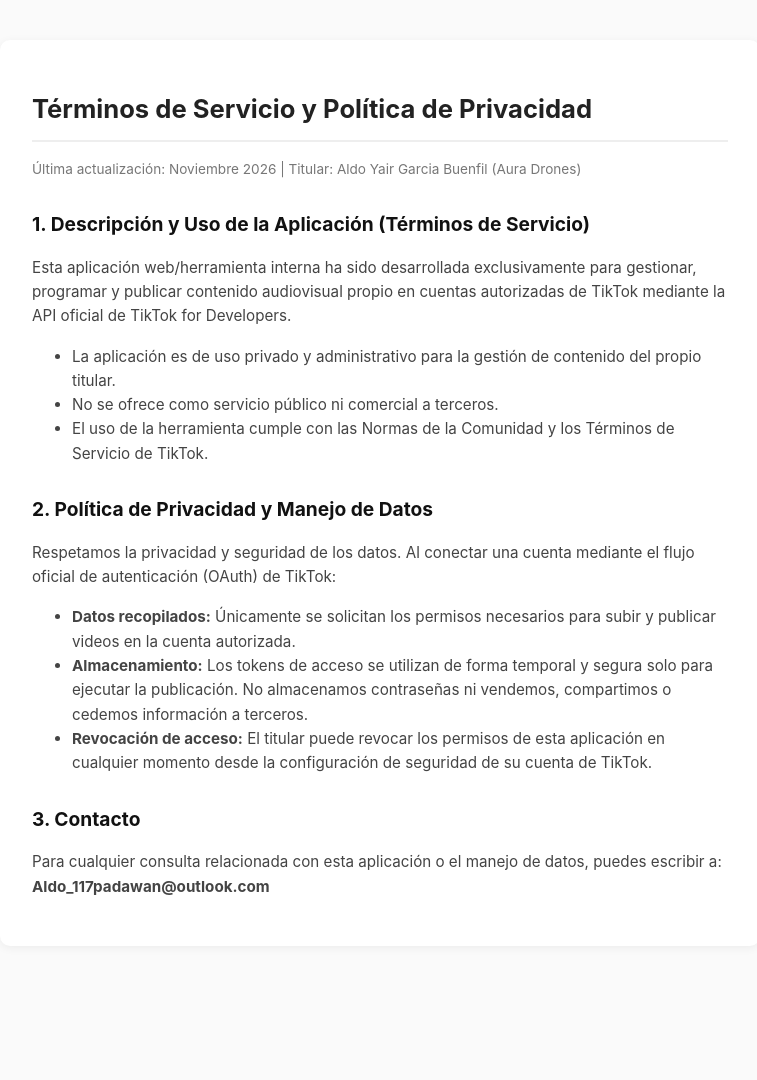
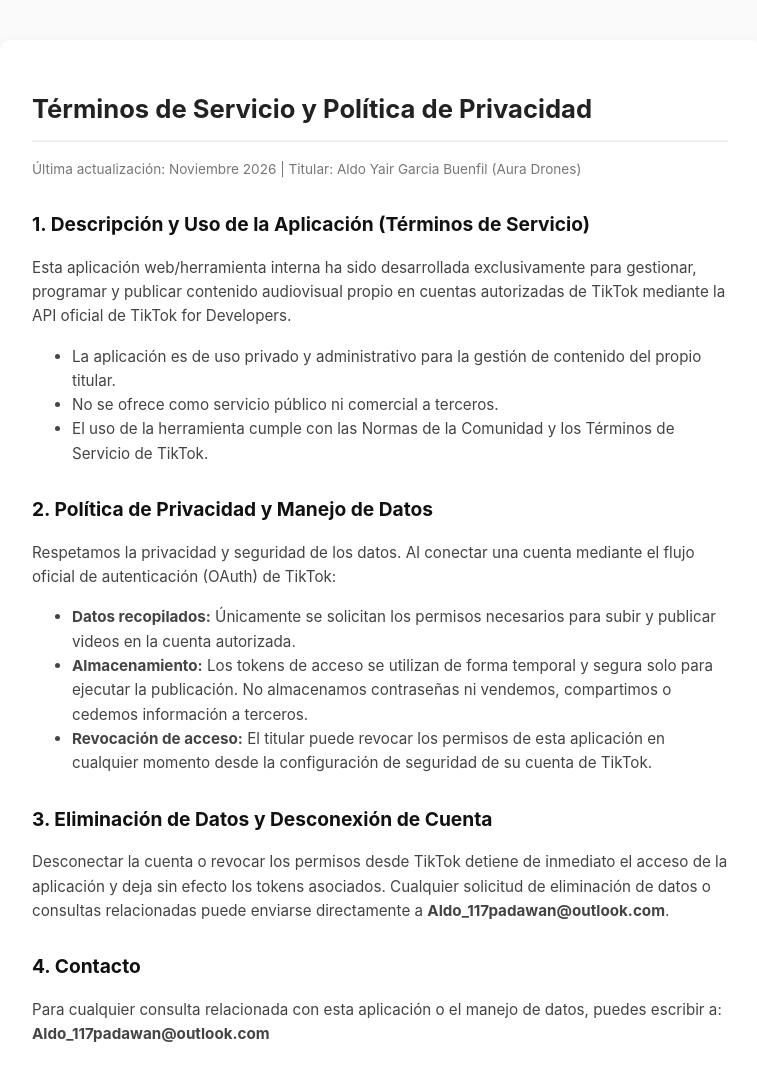
Before and after one commit to spartanmine360ism-afk/tiktok-legal, a plain HTML site: page index.html in a window 1280 px wide. Shown: the whole page, without its empty margins (260-1017 px from the left). Before the commit the page ends 986 px from the top, so only its background shows below. Drawn offline with Linux system fonts and the light colour scheme.

Commit message:
Update section titles for data deletion and contact

```diff
--- a/index.html
+++ b/index.html
@@ -47,7 +47,10 @@
             <li><strong>Revocación de acceso:</strong> El titular puede revocar los permisos de esta aplicación en cualquier momento desde la configuración de seguridad de su cuenta de TikTok.</li>
         </ul>
 
-        <h2>3. Contacto</h2>
+        <h2>3. Eliminación de Datos y Desconexión de Cuenta</h2>
+        <p>Desconectar la cuenta o revocar los permisos desde TikTok detiene de inmediato el acceso de la aplicación y deja sin efecto los tokens asociados. Cualquier solicitud de eliminación de datos o consultas relacionadas puede enviarse directamente a <strong>Aldo_117padawan@outlook.com</strong>.</p>
+
+        <h2>4. Contacto</h2>
         <p>Para cualquier consulta relacionada con esta aplicación o el manejo de datos, puedes escribir a: <strong>Aldo_117padawan@outlook.com</strong></p>
     </div>
 </body>
```
